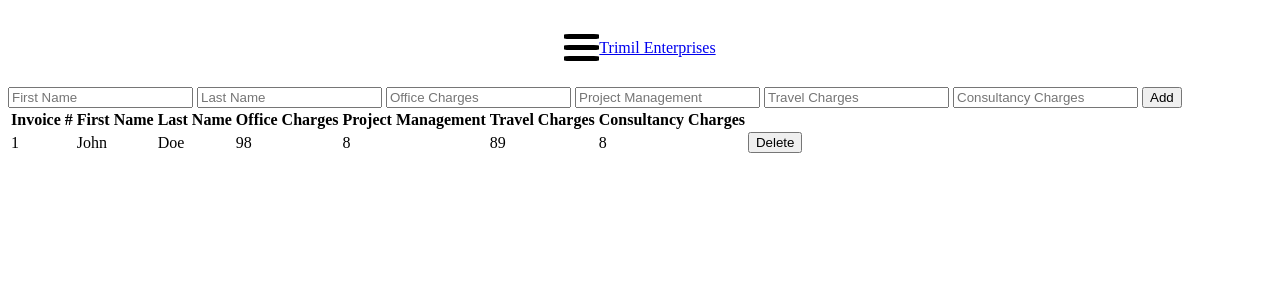
After one commit to SchwartfegerM/Trimil-Enterprises, a Flask app: page /invoicing in a window 1280 px wide. The commit adds this page. Shown: the top 300 px of the page. Run offline with Flask 2, Linux system fonts and the light colour scheme; data comes from the database, SQL or seed files in the repository.

Commit message:
added invoicing system

```diff
--- a/app.py
+++ b/app.py
@@ -2,7 +2,7 @@
 #set enviroment variables:
 #set FLASK_APP app.py
 from os import urandom
-from flask import Flask, render_template, session, redirect, request, url_for
+from flask import Flask, render_template, session, redirect, request, url_for, jsonify
 from flask_session import Session
 from database_funtions import get_database_connection
 
@@ -17,7 +17,10 @@ Session(app)
 @app.route("/")
 #route for the home page
 def index():
-    return render_template("index.html", )
+  conn=get_database_connection()
+  posts = conn.execute("SELECT * FROM BlogPosts").fetchall()
+  conn.close()
+  return render_template("index.html", posts = posts)
 
 @app.route("/blog",methods=["GET","POST"])
 #route for the list of blog posts
@@ -35,25 +38,6 @@ def posts(id):
   conn.close()
   return render_template("blog-post.html",content = posts[id-1])
 
-@app.route("/blog/list", methods=["GET","POST"])
-#this is the list of posts visable to ADMIN accounts
-def blog_posts_list():
-  if "username" in session:
-    conn = get_database_connection()
-    posts = conn.execute("SELECT * FROM BlogPosts").fetchall()
-    conn.close()
-    return render_template("admin-list-of-posts.html",posts = posts)
-  else:
-    return redirect(url_for("index"))
-
-@app.route('/blog/create')
-def create_blog_post():
-  #tutorial on BLOB data https://pynative.com/python-sqlite-blob-insert-and-retrieve-digital-data/
-  if "username" in session:
-    return render_template("createBlogPost.html")
-  else:
-    return redirect(url_for("index"))
-
 @app.route("/login",methods=["GET","POST"])
 def login():
     return render_template("login.html")
@@ -61,23 +45,28 @@ def login():
 @app.route("/login/verify",methods=["GET","POST"])
 def verify():
   if request.method == "POST":
-    username = request.form.get("username",None)
-    password = request.form.get("password",None)
-    conn=get_database_connection()
-    account = conn.execute("SELECT * FROM Login WHERE Username = ?", (username,)).fetchall()
-    if account[0][2] == password:
-      session["username"] = username
-      return redirect("/blog/list")
-    else:
+    try:
+      username = request.form.get("username",None)
+      password = request.form.get("password",None)
+      conn=get_database_connection()
+      account = conn.execute("SELECT * FROM Login WHERE Username = ?", (username,)).fetchall()
+      if account[0][2] == password:
+        session["username"] = username
+        return redirect("/blog/list")
+      else:
+        return redirect("/login")
+      conn.close()
+    except:
       return redirect("/login")
-    conn.close()
   else:
-    redirect(url_for("index"))
+    return redirect(url_for("index"))
 
 @app.route("/logout",methods=["GET","POST"])
 def logout():
   session.pop("username", None)
   return redirect("/")
+
+#routes and funtions for the reviews component
 
 @app.route("/reviews")
 #servs the list of all reviews in the database
@@ -107,6 +96,26 @@ def review_submitted():
   conn.close() #close connection to the databse
   return render_template("submittedReview.html") #render the review submitted template
 
+#routes and functions for the ADMIN side of the blog component
+
+@app.route("/blog/list", methods=["GET","POST"])
+#this is the list of posts visable to ADMIN accounts
+def blog_posts_list():
+  if "username" in session:
+    conn = get_database_connection()
+    posts = conn.execute("SELECT * FROM BlogPosts").fetchall()
+    conn.close()
+    return render_template("admin-list-of-posts.html",posts = posts)
+  else:
+    return redirect(url_for("index"))
+
+@app.route('/blog/create')
+def create_blog_post():
+  if "username" in session:
+    return render_template("createBlogPost.html")
+  else:
+    return redirect(url_for("index"),post_url="blogpost/submit")
+
 @app.route('/blogpost/submit',methods=["POST"])
 #remove this when blog post handling is done
 def blog_post_submit():
@@ -118,14 +127,26 @@ def blog_post_submit():
   conn.execute("INSERT INTO BlogPosts(Title,Date,Summary,Content) VALUES (?,?,?,?)",(post_name,post_date,post_summary,post_content))
   conn.commit()
   conn.close()
-  return redirect(url_for("blog_posts_list"))
+  return redirect(url_for("blog_posts_list"),code="307")
 
 @app.route("/blog/<int:id>/edit")
 def blog_post_edit(id):
   conn = get_database_connection()
   post_data = conn.execute("SELECT * FROM BlogPosts WHERE id=?",(id,)).fetchall()
   conn.close()
-  return render_template("createBlogPost.html",post=post_data)
+  return render_template("createBlogPost.html", post=post_data, post_url="/blog/{}/edit/update".format(id))
+
+@app.route("/blog/<int:id>/edit/update",methods=["POST"])
+def update_post(id):
+  post_name=request.form.get("post_name",None)
+  post_date=request.form.get("post_date",None)
+  post_summary=request.form.get("post_summary",None)
+  post_content=request.form.get("post_content",None)
+  conn=get_database_connection()
+  conn.execute("UPDATE BlogPosts SET title=?,date=?,Summary=?,content=? WHERE id=?",(post_name,post_date,post_summary,post_content,id))
+  conn.commit()
+  conn.close()
+  return redirect(url_for("blog_posts_list"),code=307)
 
 @app.route("/blog/<int:id>/delete")
 def blog_post_delete(id):
@@ -135,11 +156,48 @@ def blog_post_delete(id):
   conn.close()
   return redirect("/blog/list")
 
+#routes and functions for the invoicing system component
+
 @app.route("/invoicing")
-def invoiceing():
+def invoicing():
+  return render_template("invoicing.html")
 
-  return render_template("")
+@app.route("/json")
+def json():
+  conn = get_database_connection()
+  invoices = conn.execute("SELECT * FROM invoices").fetchall()
+  conn.close()
+  invoice = [dict(row) for row in invoices]
+  return jsonify(invoice)
 
+@app.route("/add/<string:action>/<int:id>/<string:part>/<string:new_value>", methods=["POST"])
+def add_invoice(action,id,part,new_value):
+  conn = get_database_connection()
+  if action == "UPDATE":
+    conn.execute("UPDATE invoices SET "+part+"=? WHERE id=?",(new_value,id))
+  elif action == "DELETE":
+    conn.execute("DELETE FROM invoices WHERE id=?",(id,))
+  else:
+    return "Not a valid action"
+  conn.commit()
+  conn.close()
+  return redirect(url_for("invoicing"))
+
+@app.route("/invoices/create", methods=["POST"])
+def create_invoice():
+  if request.method == "POST":
+    first_name = request.form["first_name"]
+    last_name = request.form["last_name"]
+    office_charges = request.form["office_charges"]
+    project_management = request.form["project_management"]
+    travel_expenses = request.form["travel_charges"]
+    consulation_fee = request.form["consultancy_charges"]
+    conn = get_database_connection()
+    conn.execute("INSERT INTO invoices(first_name,last_name,office_charges,project_management,travel_charges,consultancy_charges) VALUES (?,?,?,?,?,?)",(first_name,last_name,office_charges,project_management,travel_expenses,consulation_fee))
+    conn.commit()
+    conn.close()
+    return redirect(url_for("invoicing"))
+    #could put in a total here if time presents itself
 
 
 if __name__ == "__main__":
--- a/static/script/app.js
+++ b/static/script/app.js
@@ -13,31 +13,31 @@ function closeNav() {
     document.getElementById("menu-container").style.opacity = "1";
 }
 
-let slideIndex = 1;
-showSlides(slideIndex);
+// let slideIndex = 1;
+// showSlides(slideIndex);
 
-// Next/previous controls
-function plusSlides(n) {
-  showSlides(slideIndex += n);
-}
+// // Next/previous controls
+// function plusSlides(n) {
+//   showSlides(slideIndex += n);
+// }
 
-// Thumbnail image controls
-function currentSlide(n) {
-  showSlides(slideIndex = n);
-}
+// // Thumbnail image controls
+// function currentSlide(n) {
+//   showSlides(slideIndex = n);
+// }
 
-function showSlides(n) {
-  let i;
-  let slides = document.getElementsByClassName("mySlides");
-  let dots = document.getElementsByClassName("dot");
-  if (n > slides.length) {slideIndex = 1}
-  if (n < 1) {slideIndex = slides.length}
-  for (i = 0; i < slides.length; i++) {
-    slides[i].style.display = "none";
-  }
-  for (i = 0; i < dots.length; i++) {
-    dots[i].className = dots[i].className.replace(" active", "");
-  }
-  slides[slideIndex-1].style.display = "block";
-  dots[slideIndex-1].className += " active";
-}
+// function showSlides(n) {
+//   let i;
+//   let slides = document.getElementsByClassName("mySlides");
+//   let dots = document.getElementsByClassName("dot");
+//   if (n > slides.length) {slideIndex = 1}
+//   if (n < 1) {slideIndex = slides.length}
+//   for (i = 0; i < slides.length; i++) {
+//     slides[i].style.display = "none";
+//   }
+//   for (i = 0; i < dots.length; i++) {
+//     dots[i].className = dots[i].className.replace(" active", "");
+//   }
+//   slides[slideIndex-1].style.display = "block";
+//   dots[slideIndex-1].className += " active";
+// }
--- a/static/script/editBlog.js
+++ /dev/null
@@ -1,2 +0,0 @@
-document.getElementById("name").innerHTML = "{{post.Title}}"
-console.log({{post.Title}})
--- /dev/null
+++ b/static/script/invoicing.js
@@ -0,0 +1,76 @@
+let hoverBlue = "rgba(30,141,184,255)"
+let table = document.getElementById("invoices");
+let heading = document.createElement("tr");
+heading.innerHTML = '<th>Invoice #</th><th>First Name</th><th>Last Name</th><th>Office Charges</th><th>Project Management</th><th>Travel Charges</th><th>Consultancy Charges</th>'
+table.appendChild(heading);
+
+let url = '/json';
+let xhr = new XMLHttpRequest()
+xhr.open("GET", url, true)
+xhr.setRequestHeader("Accept", "invoice.json")
+
+xhr.onload = function() {
+    if (this.status === 200) {
+        let data = JSON.parse(this.responseText);
+        console.log(data);
+        for (let i = 0; i < data.length; i++) {
+            let row = document.createElement("tr");
+
+            let id = document.createElement("td");
+            id.innerHTML = data[i].ID;
+            row.appendChild(id);
+            id.addEventListener('mouseover', function () {id.style.backgroundColor = hoverBlue})
+            id.addEventListener('mouseout', function () {id.style.backgroundColor = 'white'})
+
+            let firstName = document.createElement("td");
+            firstName.innerHTML = data[i].first_name
+            row.appendChild(firstName);
+            firstName.addEventListener('mouseover', function () {firstName.style.backgroundColor = hoverBlue})
+            firstName.addEventListener('mouseout', function () {firstName.style.backgroundColor = 'white'})
+            firstName.addEventListener('click', function () {let newFirstName = prompt('First Name: ', data.First_Name); if(newFirstName != null){ firstName.innerHTML = newFirstName;data.First_Name = newFirstName;fetch('/add/UPDATE/'+data[i].ID+"/First_Name/"+newFirstName, {method: 'POST'})}})
+
+            let lastName = document.createElement("td");
+            lastName.innerHTML = data[i].Last_Name
+            row.appendChild(lastName);
+            lastName.addEventListener('mouseover', function () {lastName.style.backgroundColor = hoverBlue})
+            lastName.addEventListener('mouseout', function () {lastName.style.backgroundColor = 'white'})
+            lastName.addEventListener('click', function () {let newLastName = prompt('Last Name: ', data.Last_Name); if(newLastName != null){ lastName.innerHTML = newLastName;data.Last_Name = newLastName;fetch('/add/UPDATE/'+data[i].ID+"/Last_Name/"+newLastName, {method: 'POST'})}})
+
+            let officeCharges = document.createElement("td");
+            officeCharges.innerHTML = data[i].office_charges
+            row.appendChild(officeCharges);
+            officeCharges.addEventListener('mouseover', function () {officeCharges.style.backgroundColor = hoverBlue})
+            officeCharges.addEventListener('mouseout', function () {officeCharges.style.backgroundColor = 'white'})
+            officeCharges.addEventListener('click', function () {let newOfficeCharges = prompt('Office Charges: ', data[i].office_charges); if(newOfficeCharges != null){ officeCharges.innerHTML = newOfficeCharges;data.office_charges = newOfficeCharges;fetch('/add/UPDATE/'+data[i].ID+"/Office_Charges/"+newOfficeCharges, {method: 'POST'})}})
+
+            let projectManagement = document.createElement("td");
+            projectManagement.innerHTML = data[i].project_management
+            row.appendChild(projectManagement);
+            projectManagement.addEventListener('mouseover', function () {projectManagement.style.backgroundColor = hoverBlue})
+            projectManagement.addEventListener('mouseout', function () {projectManagement.style.backgroundColor = 'white'})
+            projectManagement.addEventListener('click', function () {let newProjectManagement = prompt('Project Management: ', data.Project_Management); if(newProjectManagement != null){ projectManagement.innerHTML = newProjectManagement;data.project_management = newProjectManagement;fetch('/add/UPDATE/'+data[i].ID+"/Project_Management/"+newProjectManagement, {method: 'POST'})}})
+
+            let travelCharges = document.createElement("td");
+            travelCharges.innerHTML = data[i].travel_charges
+            row.appendChild(travelCharges);
+            travelCharges.addEventListener('mouseover', function () {travelCharges.style.backgroundColor = hoverBlue})
+            travelCharges.addEventListener('mouseout', function () {travelCharges.style.backgroundColor = 'white'})
+            travelCharges.addEventListener('click', function () {let newTravelCharges = prompt('Travel Charges: ', data.Travel_Charges); if(newTravelCharges != null){ travelCharges.innerHTML = newTravelCharges;data.travel_charges = newTravelCharges;fetch('/add/UPDATE/'+data[i].ID+"/Travel_Charges/"+newTravelCharges, {method: 'POST'})}})
+
+            let consultancyCharges = document.createElement("td");
+            consultancyCharges.innerHTML = data[i].consultancy_charges
+            row.appendChild(consultancyCharges);
+            consultancyCharges.addEventListener('mouseover', function () {consultancyCharges.style.backgroundColor = hoverBlue})
+            consultancyCharges.addEventListener('mouseout', function () {consultancyCharges.style.backgroundColor = 'white'})
+            consultancyCharges.addEventListener('click', function () {let newConsultancyCharges = prompt('Consultancy Charges: ', data.Consultancy_Charges); if(newConsultancyCharges != null){ consultancyCharges.innerHTML = newConsultancyCharges;data.consultancy_charges = newConsultancyCharges;fetch('/add/UPDATE/'+data[i].ID+"/Consultancy_Charges/"+newConsultancyCharges, {method: 'POST'})}})
+
+            let deleteButton = document.createElement("button");
+            deleteButton.innerHTML = "Delete"
+            row.appendChild(deleteButton);
+            deleteButton.addEventListener("click", function(){fetch("/add/DELETE/"+data[i].ID+"/row/Null", {method: 'POST'});row.remove();})
+
+            table.appendChild(row);
+        }
+    }
+}
+xhr.send()
--- a/templates/admin-list-of-posts.html
+++ b/templates/admin-list-of-posts.html
@@ -11,5 +11,4 @@
     </li>
   {% endfor %}
 </ul>
-<script defer src="{{url_for('static',filename='script/editBlog.js')}}"></script>
 {% endblock %}
--- a/templates/adminLayout.html
+++ b/templates/adminLayout.html
@@ -9,8 +9,8 @@
 <body>
   <div id="mySidenav" class="sidenav">
       <a href="javascript:void(0)" class="closebtn" onclick="closeNav()">&times;</a>
-      <a href="/blog">Blog</a>
-      <a href="/reviews">Invoices</a>
+      <a href="/blog/list">Blog</a>
+      <a href="/invoicing">Invoices</a>
       <a href="/logout">Logout</a>
     </div>
 
--- /dev/null
+++ b/templates/invoicing.html
@@ -0,0 +1,18 @@
+{% extends "adminLayout.html" %}
+
+{% block body %}
+
+<form action="/invoices/create" method="post">
+  <input type="text" required autocomplete="off" name="first_name" placeholder="First Name">
+  <input type="text" required autocomplete="off" name="last_name" placeholder="Last Name">
+  <input type="text" required autocomplete="off" name="office_charges" placeholder="Office Charges">
+  <input type="text" required autocomplete="off" name="project_management" placeholder="Project Management">
+  <input type="text" required autocomplete="off" name="travel_charges" placeholder="Travel Charges">
+  <input type="text" required autocomplete="off" name="consultancy_charges" placeholder="Consultancy Charges">
+  <input type="submit" value="Add">
+</form>
+
+<table id="invoices">
+</table>
+<script src="{{url_for('static',filename='script/invoicing.js')}}"></script>
+{% endblock %}
```
Also changed, not shown: templates/createBlogPost.html (+26 -9 lines), templates/index.html (+12 -1 lines), .upm/store.json (added), TrimilEnterprises.db, 6 other files.
